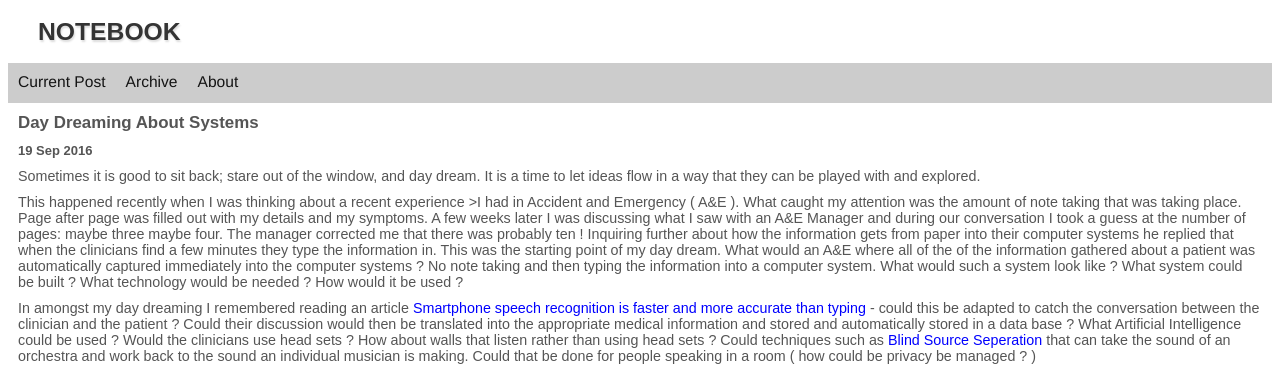
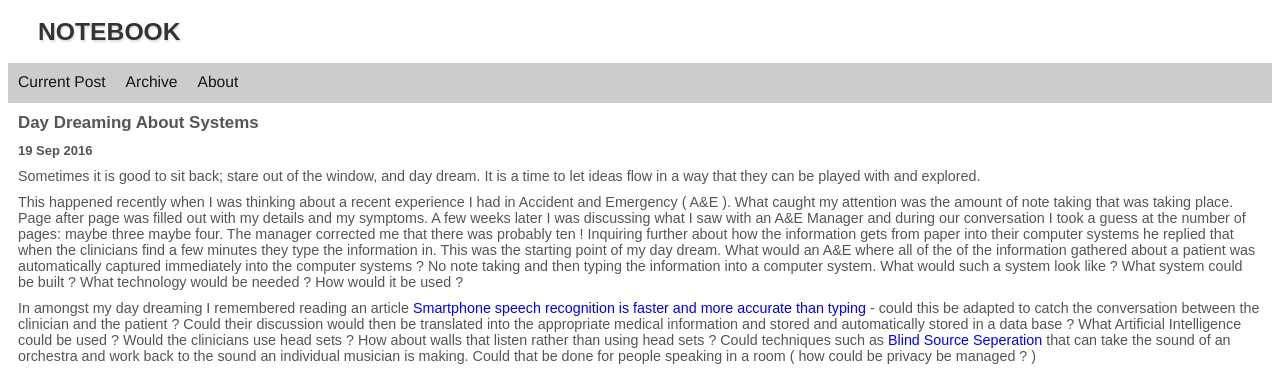
Before and after one commit to dtinblack/dtinblack.github.io, a Jekyll site: the page built from _posts/2016-09-19-current.html, in a window 1280 px wide. Shown: the top 374 px of the page. Built offline with Jekyll 4.4.1, drawn with Linux system fonts in a browser that asks for light colours.

```diff
--- a/_posts/2016-09-19-current.html
+++ b/_posts/2016-09-19-current.html
@@ -10,7 +10,7 @@ It is a time to let ideas flow in a way that they can be played with and explore
 </p>
 
 <p>
-This happened recently when I was thinking about a recent experience >I had in
+This happened recently when I was thinking about a recent experience I had in
 Accident and Emergency ( A&E ). What caught my attention was the amount of
 note taking that was taking place. Page after page was filled out with my
 details and my symptoms. A few weeks later I was discussing what I saw
```
